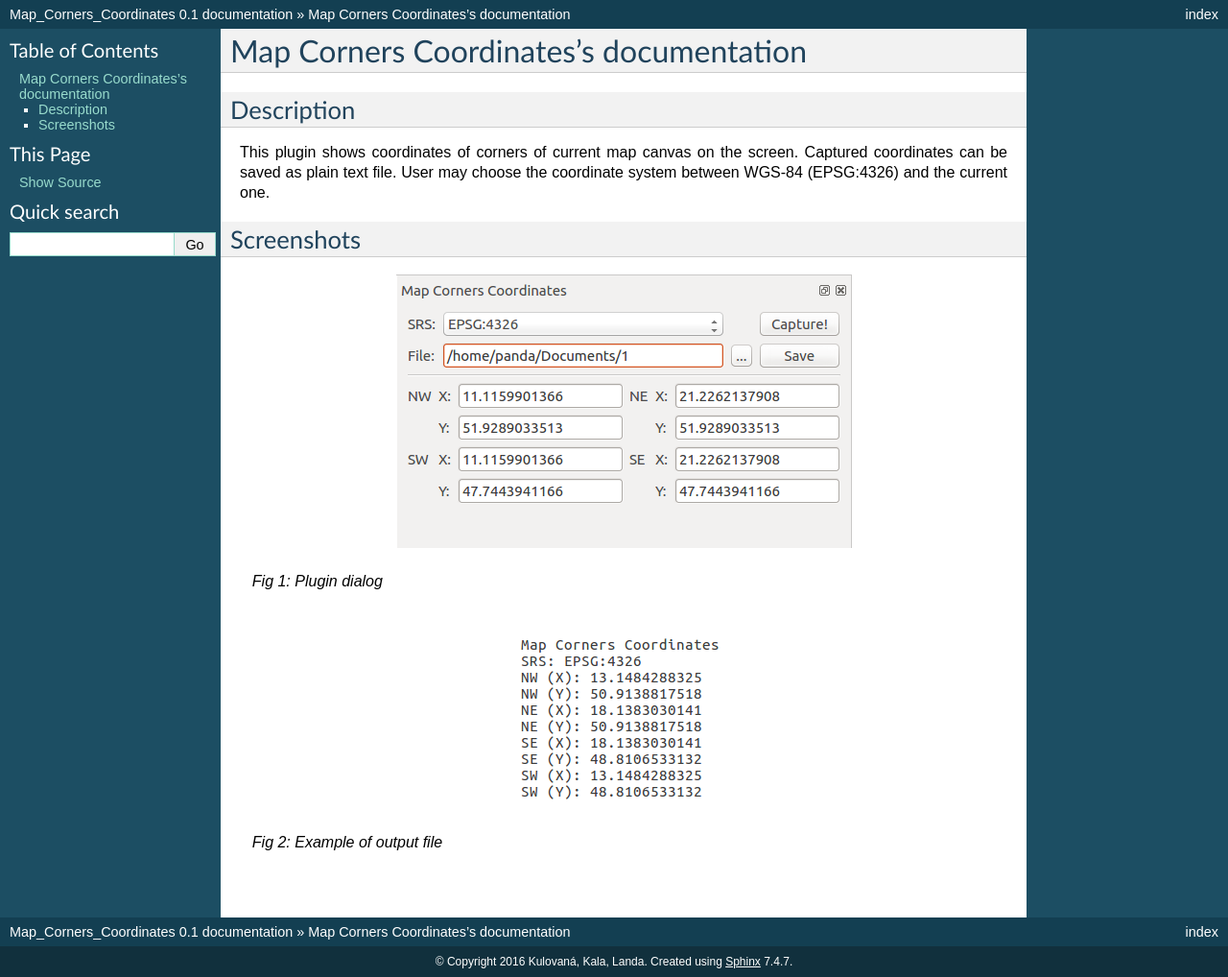
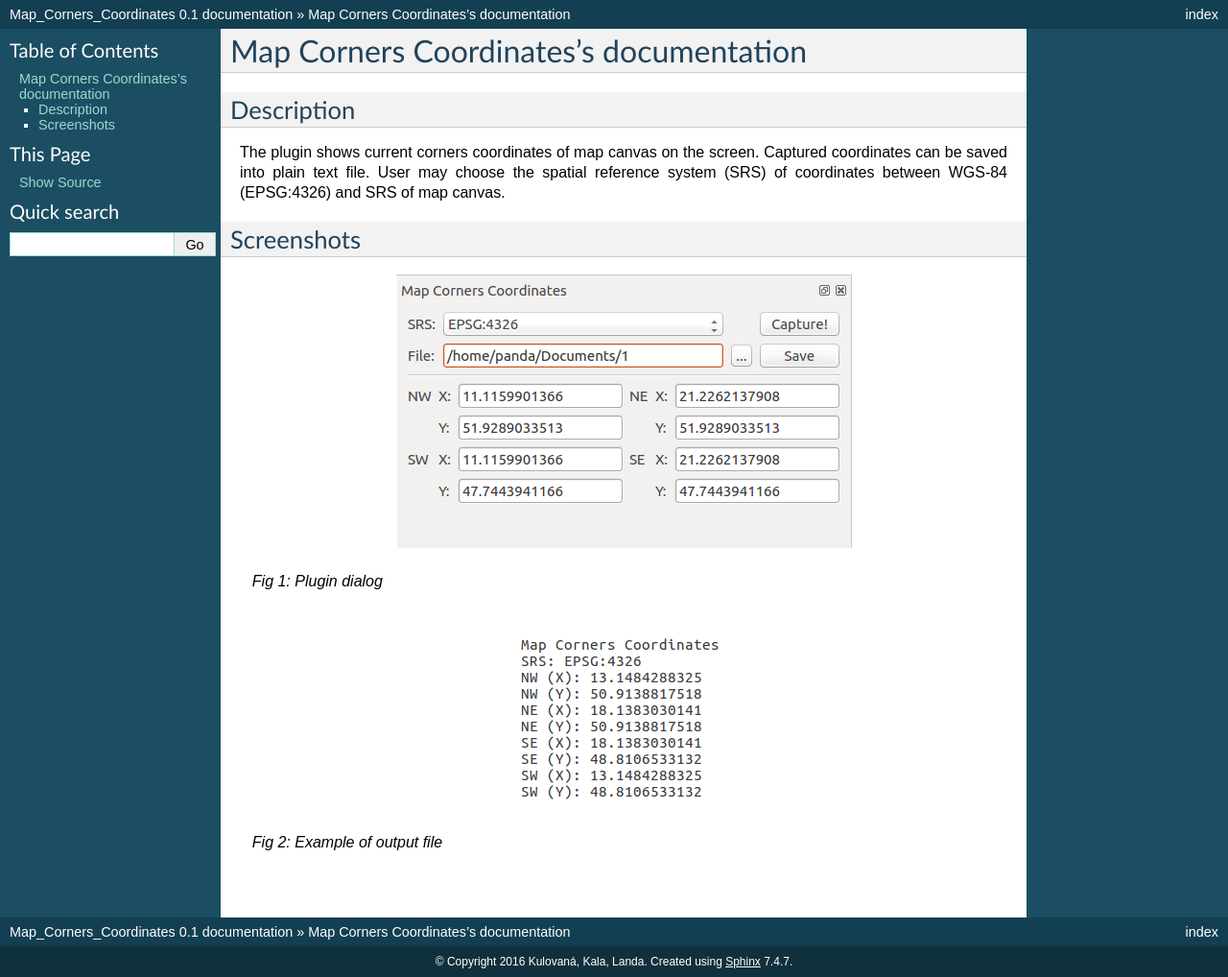
Before and after one commit to ctu-geoforall-lab/qgis-map-coords-plugin, a Sphinx documentation site: the page built from docs/source/index.rst, in a window 1280 px wide. Shown: the whole page at 96% size. Built offline with Sphinx 7.4.7, drawn with Linux system fonts in a browser that asks for light colours; formulas are drawn with MathJax 3.

Commit message:
docs: wording

```diff
--- a/docs/source/index.rst
+++ b/docs/source/index.rst
@@ -4,9 +4,10 @@ Map Corners Coordinates's documentation
 Description
 ***********
 
-This plugin shows coordinates of corners of current map canvas on the
-screen. Captured coordinates can be saved as plain text file. User may
-choose the coordinate system between WGS-84 (EPSG:4326) and the current one.
+The plugin shows current corners coordinates of map canvas on the
+screen. Captured coordinates can be saved into plain text file. User
+may choose the spatial reference system (SRS) of coordinates between
+WGS-84 (EPSG:4326) and SRS of map canvas.
 
 
 Screenshots
```
